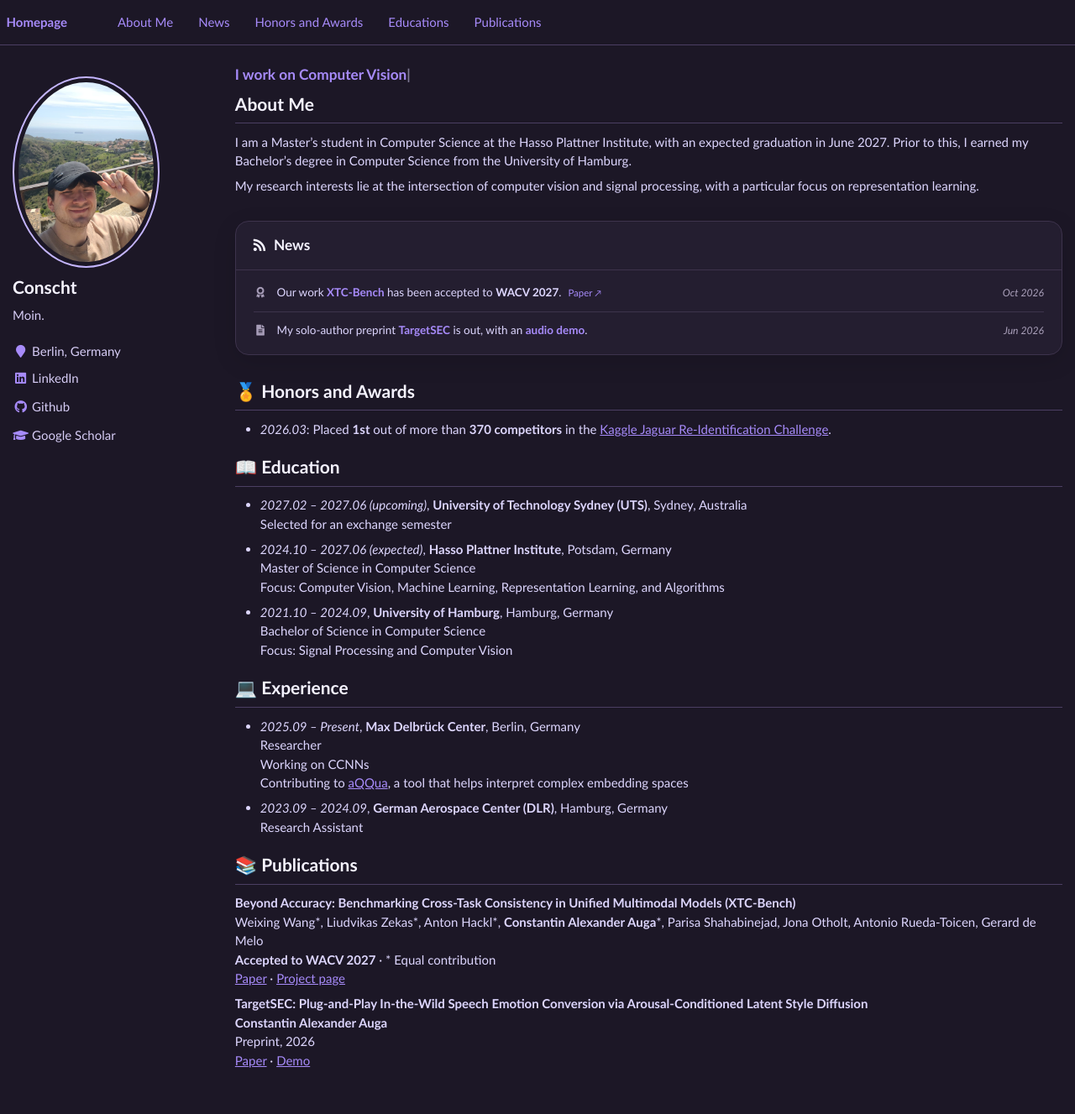
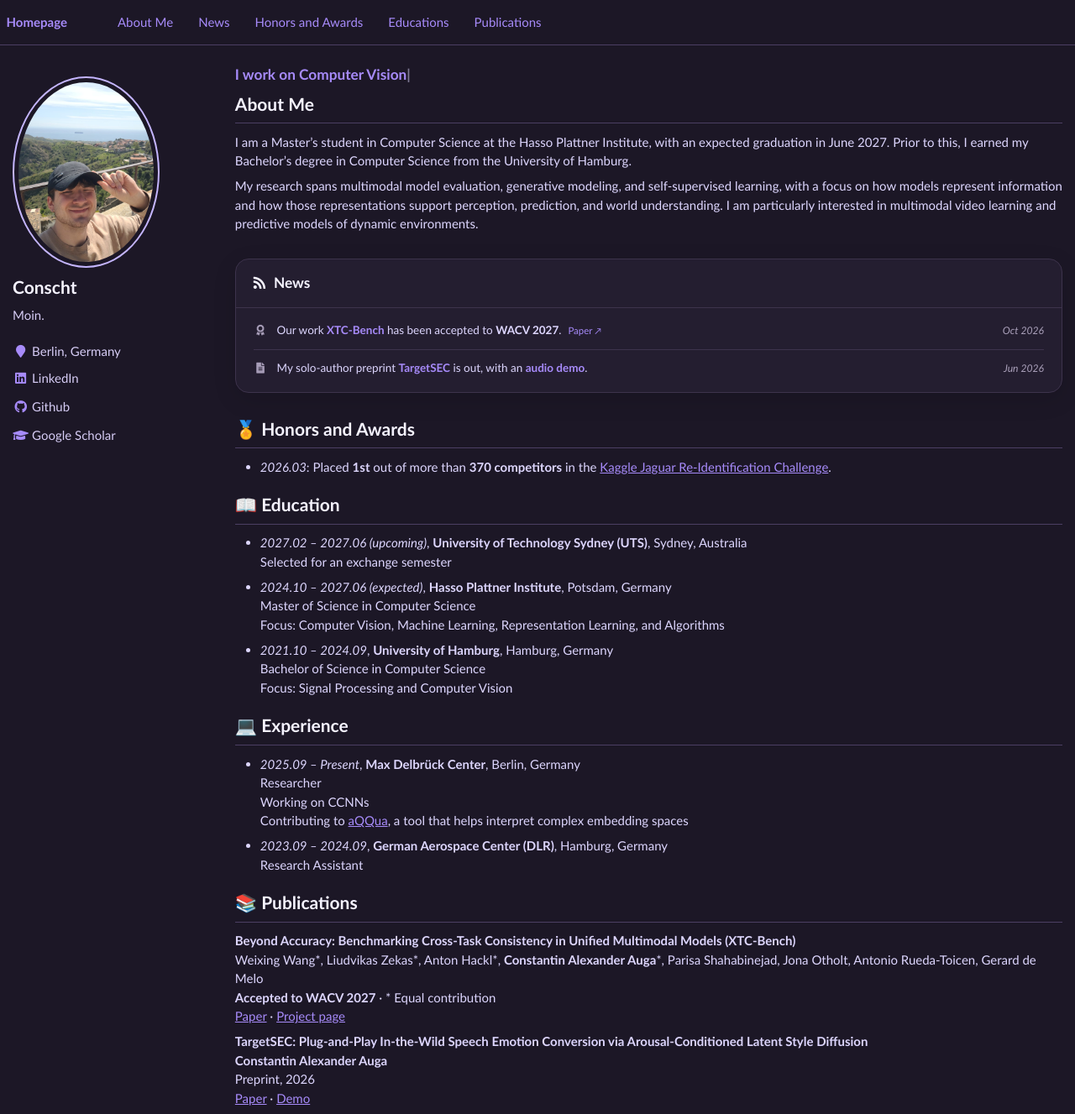
Before and after one commit to Conscht/conscht.github.io, a Jekyll site: the page built from _pages/about.md, in a window 1280 px wide and 1327 px high. Shown: the whole window at 84% size. Built offline with Jekyll 4.4.1, drawn with Linux system fonts in a browser that asks for light colours; nearby versions of some CDN libraries.

Commit message:
Update research interests description
Co-Authored-By: Claude Opus 5.5 <noreply@anthropic.com>

```diff
--- a/_pages/about.md
+++ b/_pages/about.md
@@ -19,7 +19,7 @@ redirect_from:
 
 I am a Master's student in Computer Science at the Hasso Plattner Institute, with an expected graduation in June 2027. Prior to this, I earned my Bachelor's degree in Computer Science from the University of Hamburg.
 
-My research interests lie at the intersection of computer vision and signal processing, with a particular focus on representation learning.
+My research spans multimodal model evaluation, generative modeling, and self-supervised learning, with a focus on how models represent information and how those representations support perception, prediction, and world understanding. I am particularly interested in multimodal video learning and predictive models of dynamic environments.
 
 
 <section class="news-card" aria-labelledby="-news">
```
